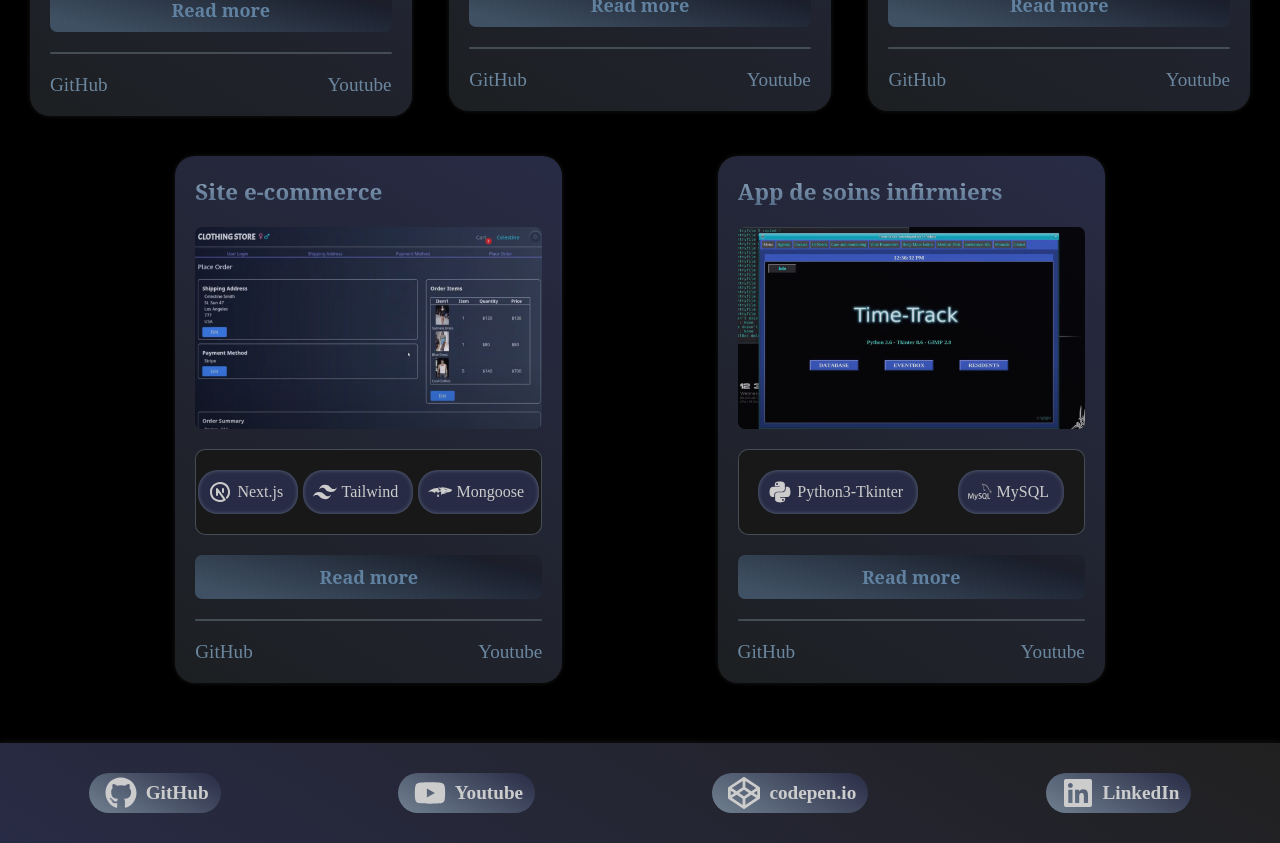
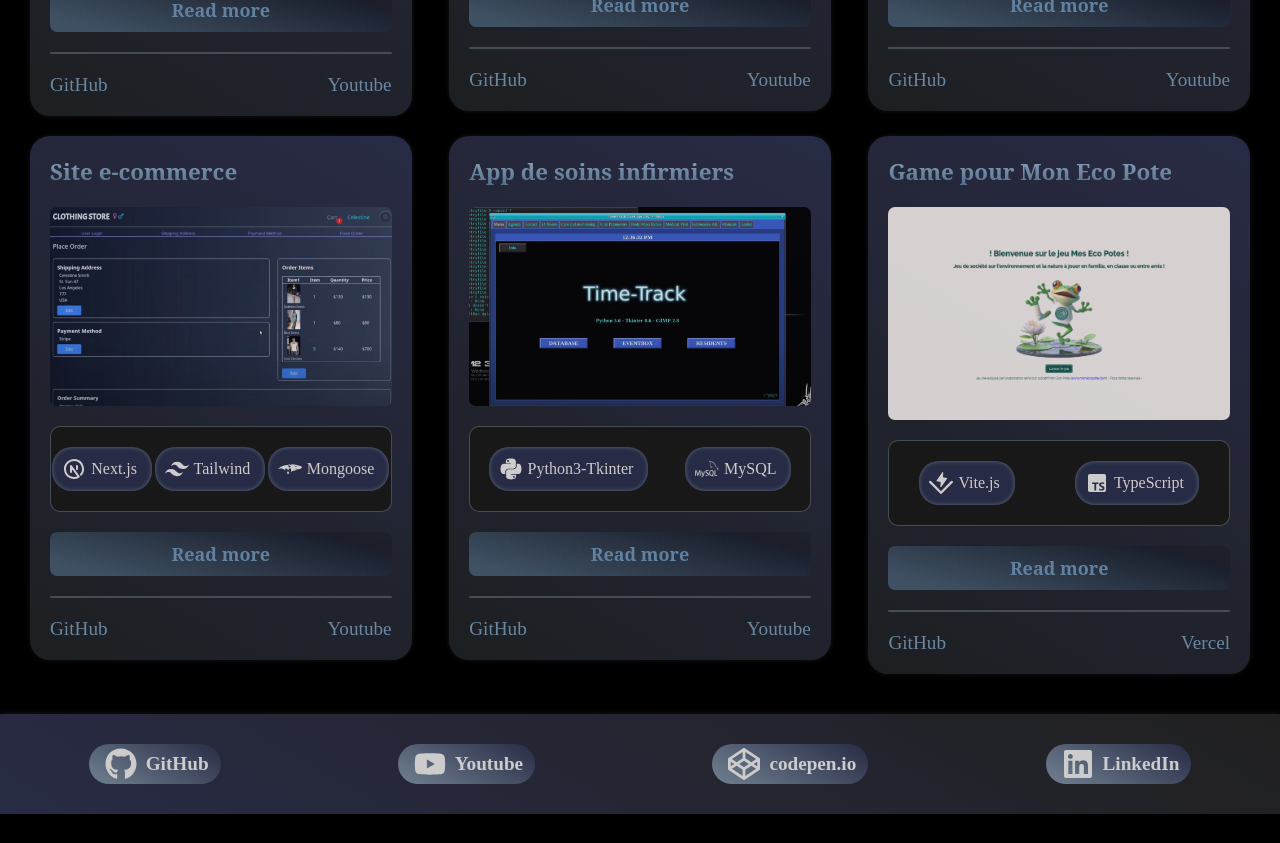
Before and after one commit to TLRKiliann/last-portfolio, a Next.js app in the folder my-app/: page / in a window 1280 px wide. Shown: the part 1860-2703 px from the top of the page. After the commit the page ends 2674 px from the top, so only its background shows below. Built offline with nearby package versions, Linux system fonts and the light colour scheme.

Commit message:
project game added

```diff
--- /dev/null
+++ b/my-app/app/components/projects/projectSix.tsx
@@ -0,0 +1,94 @@
+'use client'
+
+import { JSX, useState } from 'react';
+import Image from 'next/image';
+import ButtonHandleCollapse from './buttonHandleCollapse';
+import { SiVitest } from 'react-icons/si';
+import { BiLogoTypescript } from "react-icons/bi";
+
+import style from '@/styles/projects.module.scss';
+
+const ProjectSix = (): JSX.Element => {
+
+    const [ isOpened, setIsOpened ] = useState<boolean>(false);
+
+    const handleCollapse = (): void => {
+        setIsOpened(!isOpened);
+    };
+
+    return (
+        <div className={style.subdivproject}>
+            <h2 className={style.h2}>
+                Game pour Mon Eco Pote
+            </h2>
+            <div className={style.divimg}>
+                <Image
+                    src='/images/game.png'
+                    width={380}
+                    height={200}
+                    alt="game ecopote img"
+                    className={style.img}
+                />
+            </div>
+
+            <span className={style.spanlogo}>
+                <div className={style.divlogo}>
+                    <SiVitest size={24} className={style.logo} />
+                    <p className={style.titlelogo}>Vite.js</p>
+                </div>
+
+                <div className={style.divlogo}>
+                    <BiLogoTypescript size={24} className={style.logo} />
+                    <p className={style.titlelogo}>TypeScript</p>
+                </div>
+            </span>
+
+            <ButtonHandleCollapse handleCollapse={handleCollapse} />
+
+            <div>
+                <section className={`${isOpened === true ? style.section : style.sectionhidden}`}>
+                    <p className={style.paragraph}>
+                        J'ai travaillé comme bénévole pour Mon Eco Pote. Ils m'ont demandé de leur
+                        faire un jeu. Alors, je me suis mis au travail et je l'ai fait seul. Je ne
+                        savais pas si au départ cela allait être réalisable, mais finalement le résultat
+                        est concluant.
+                    </p>
+
+                    <p className={style.paragraph}>
+                        Bien évidemment, ce jeu n'est praticable que sur desktop, car la version mobile
+                        pose trop de problème en terme de dimension des cases, etc.
+                    </p>
+
+                    <ul className={style.ul}>
+                        <li className={style.li}>Traduit en 4 langues</li>
+                        <li className={style.li}>Choix du nombre de joueur (2-6)</li>
+                        <li className={style.li}>Choix du nombre de tour (1-5)</li>
+                        <li className={style.li}>Choix du niveau (enfants ou adultes)</li>
+                        <li className={style.li}>Teste les connaissances eco-environnementales</li>
+                    </ul>
+
+                    <p className={style.paragraph}>
+                        Venez jouer ! Ça vaut le détour !!!
+                    </p>
+
+                </section>
+            </div>
+
+            <span className={style.spanlink}>
+                <a href="https://github.com/TLRKiliann/mono-game"
+                    rel="noopener" target="_blank"
+                    className={style.a}
+                >
+                    GitHub
+                </a>
+                <a href="https://mono-game-beta.vercel.app/"
+                    rel="noopener" target="_blank"
+                    className={style.a}
+                >
+                    Vercel
+                </a>
+            </span>
+        </div>
+    )
+};
+export default ProjectSix;
--- a/my-app/app/components/projectsSection.tsx
+++ b/my-app/app/components/projectsSection.tsx
@@ -4,6 +4,7 @@ import ProjectTwo from './projects/projectTwo';
 import ProjectThree from './projects/projectThree';
 import ProjectFour from './projects/projectFour';
 import ProjectFive from './projects/projectFive';
+import ProjectSix from './projects/projectSix';
 import VerticalText from './projects/verticalText';
 import style from '@/styles/projects.module.scss';
 
@@ -30,6 +31,8 @@ const ProjectsSection = (): JSX.Element => {
 
         <ProjectFive />
 
+        <ProjectSix />
+
       </div>
 
       <VerticalText />
--- a/my-app/styles/projects.module.scss
+++ b/my-app/styles/projects.module.scss
@@ -205,10 +205,10 @@
     }
   }
   .seconddivproject {
-    margin: 40px 0;
+    margin: 20px 10px;
     display: flex;
     align-items: top;
-    justify-content: space-evenly;
+    justify-content: space-between;
     .subdivproject {
       @include container-project();
     }
```
Also changed, not shown: my-app/public/images/game.png (added).
